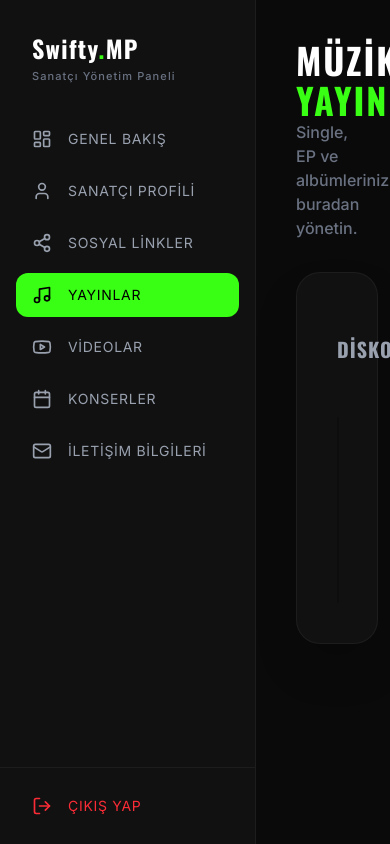
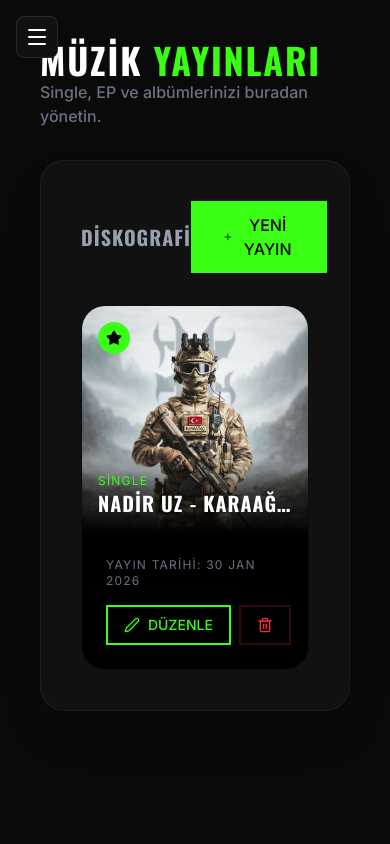
Before and after one commit to swiftyecommerce/nadiruz, a Next.js app: page /admin/dashboard/releases in a window 390 px wide. Built offline with nearby package versions, Linux system fonts and the light colour scheme.

Commit message:
feat: responsive admin sidebar

```diff
--- a/src/components/admin/AdminSidebar.tsx
+++ b/src/components/admin/AdminSidebar.tsx
@@ -11,9 +11,12 @@ import {
     Calendar,
     Mail,
     LogOut,
-    LayoutDashboard
+    LayoutDashboard,
+    Menu,
+    X
 } from "lucide-react";
 import { cn } from "@/lib/utils";
+import { useState } from "react";
 
 const menuItems = [
     { label: "Genel Bakış", icon: LayoutDashboard, href: "/admin/dashboard" },
@@ -28,6 +31,7 @@ const menuItems = [
 export function AdminSidebar() {
     const pathname = usePathname();
     const router = useRouter();
+    const [isOpen, setIsOpen] = useState(false);
 
     const handleLogout = async () => {
         await fetch("/api/admin/logout", { method: "POST" });
@@ -36,7 +40,28 @@ export function AdminSidebar() {
     };
 
     return (
-        <div className="w-64 bg-[#111111] border-r border-white/5 flex flex-col min-h-screen">
+        <>
+            {/* Mobile Toggle Button */}
+            <button
+                onClick={() => setIsOpen(!isOpen)}
+                className="md:hidden fixed top-4 left-4 z-50 p-2 bg-[#111111] border border-white/10 rounded-lg text-white"
+            >
+                {isOpen ? <X className="h-6 w-6" /> : <Menu className="h-6 w-6" />}
+            </button>
+
+            {/* Backdrop for Mobile */}
+            {isOpen && (
+                <div
+                    className="fixed inset-0 bg-black/80 z-40 md:hidden backdrop-blur-sm"
+                    onClick={() => setIsOpen(false)}
+                />
+            )}
+
+            {/* Sidebar */}
+            <div className={cn(
+                "fixed inset-y-0 left-0 z-50 w-64 bg-[#111111] border-r border-white/5 flex flex-col transition-transform duration-300 md:translate-x-0 md:static md:h-screen",
+                isOpen ? "translate-x-0" : "-translate-x-full"
+            )}>
                 <div className="p-8">
                     <h1 className="text-2xl font-oswald font-bold tracking-tighter text-white" style={{ textTransform: 'none' }}>
                         Swifty<span className="text-[#39ff14]">.</span>MP
@@ -46,13 +71,14 @@ export function AdminSidebar() {
                     </p>
                 </div>
 
-            <nav className="flex-1 px-4 space-y-2">
+                <nav className="flex-1 px-4 space-y-2 overflow-y-auto">
                     {menuItems.map((item) => {
                         const isActive = pathname === item.href;
                         return (
                             <Link
                                 key={item.href}
                                 href={item.href}
+                                onClick={() => setIsOpen(false)}
                                 className={cn(
                                     "flex items-center gap-4 px-4 py-3 rounded-xl transition-all duration-300 font-oswald uppercase text-sm tracking-wider",
                                     isActive
@@ -77,5 +103,6 @@ export function AdminSidebar() {
                     </button>
                 </div>
             </div>
+        </>
     );
 }
```
Lines whose indentation alone changed are shown as unchanged.
